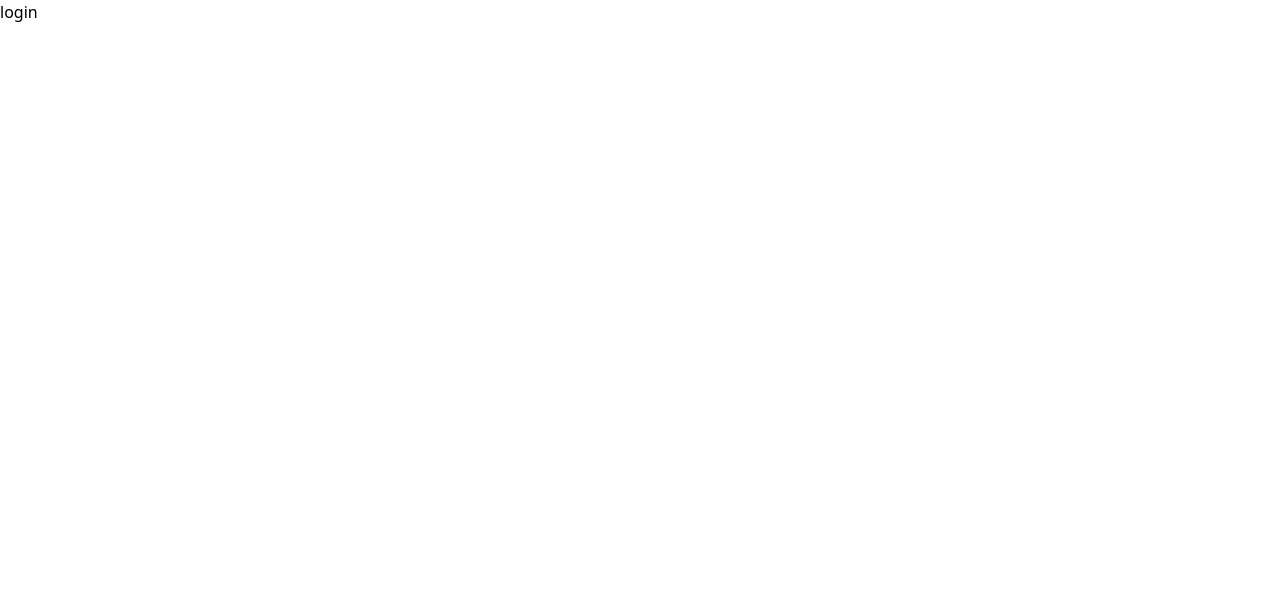
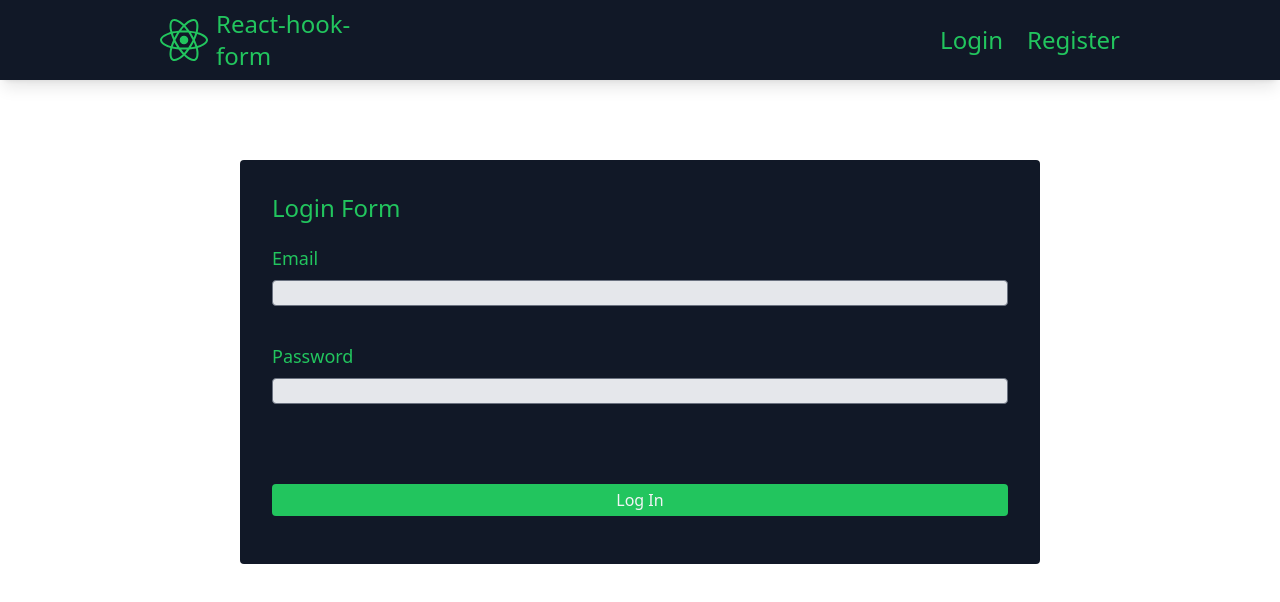
Before and after one commit to jeronimogarcia/ReactHookForm, a Next.js app: page /auth/login in a window 1280 px wide. Shown: the top 602 px of the page. Built offline with nearby package versions, Linux system fonts and the light colour scheme.

Commit message:
Login page

```diff
--- a/components/Header.tsx
+++ b/components/Header.tsx
@@ -6,7 +6,7 @@ import Link from "next/link";
 
 const Header = () => {
   return (
-    <div className="flex items-center justify-between h-20 w-full bg-gray-900 shadow-lg px-20 fixed top-0 text-2xl text-green-500">
+    <div className="flex items-center justify-between h-20 w-full bg-gray-900 shadow-lg px-40 fixed top-0 text-2xl text-green-500">
       <Link href="/" className="w-60">
         <div className="flex flex-row gap-2">
           <span className="flex items-center text-5xl">
--- a/pages/auth/login.tsx
+++ b/pages/auth/login.tsx
@@ -1,8 +1,56 @@
+import Layout from "@/components/Layout";
+import { SubmitHandler, useForm } from "react-hook-form";
+import { yupResolver } from "@hookform/resolvers/yup";
+import { schema, FormData } from '@/utils/yupSchema'
+import { labelStyle, inputStyle, errorStyle} from './styles'
 
-const LoginPage = () => {
+const RegisterPage = () => {
+
+  const {
+    register,
+    handleSubmit,
+    formState: { errors },
+    reset,
+  } = useForm<FormData>({
+    resolver: yupResolver(schema),
+    mode: "all",
+  });
+  const onSubmit: SubmitHandler<FormData> = (data) => {
+    console.log(data);
+    reset();
+  };
+
   return (
-    <div>login</div>
-  )
-}
+    <Layout
+      title="Login Page"
+      pageDescription="Pagina de login de usuario"
+    >
+      <form
+        onSubmit={handleSubmit(onSubmit)}
+        className="flex align-center flex-col w-[800px] p-8 pb-8 rounded bg-gray-900 relative"
+      >
+        <h1 className="text-2xl text-green-500 mb-4">Login Form</h1>
 
-export default LoginPage
+        <label className={labelStyle}>Email</label>
+        <input {...register("email", {})} className={inputStyle} />
+        {!errors.email && <p className="h-6"></p>}
+        <p className={errorStyle}>{errors.email?.message}</p>
+
+        <label className={labelStyle}>Password</label>
+        <input {...register("password", {})} className={inputStyle} />
+        {!errors.password && <p className="h-6"></p>}
+        <p className={errorStyle}>{errors.password?.message}</p>
+
+        <button
+          type="submit"
+          className="mt-12 mb-4 w-[100%] py-1 rounded bg-green-500 text-gray-100 hover:text-blue-500 font-medium"
+          onClick={() => onSubmit}
+        >
+          Log In
+        </button>
+      </form>
+    </Layout>
+  );
+};
+
+export default RegisterPage;
--- a/pages/auth/register.tsx
+++ b/pages/auth/register.tsx
@@ -3,13 +3,7 @@ import { SubmitHandler, useForm } from "react-hook-form";
 import { useEffect } from "react";
 import { yupResolver } from "@hookform/resolvers/yup";
 import { schema, FormData } from '@/utils/yupSchema'
-
-// type FormData = yup.InferType<typeof schema>;
-
-const inputStyle =
-  "border border-gray-500 px-1 rounded outline-none bg-gray-200 disabled:opacity-70";
-const labelStyle = "text-lg mt-1 mb-2 text-green-500";
-const errorStyle = "mt-2 text-red-500";
+import { labelStyle, inputStyle, errorStyle} from './styles'
 
 const RegisterPage = () => {
 
--- /dev/null
+++ b/pages/auth/styles.ts
@@ -0,0 +1,4 @@
+export const inputStyle =
+  "border border-gray-500 px-1 rounded outline-none bg-gray-200 disabled:opacity-70";
+export const labelStyle = "text-lg mt-1 mb-2 text-green-500";
+export const errorStyle = "mt-2 text-red-500";
```
